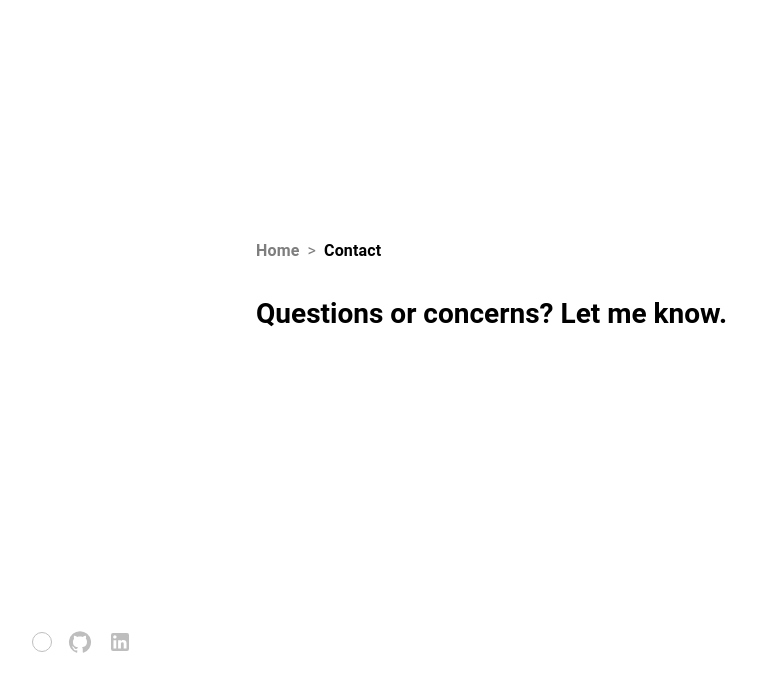
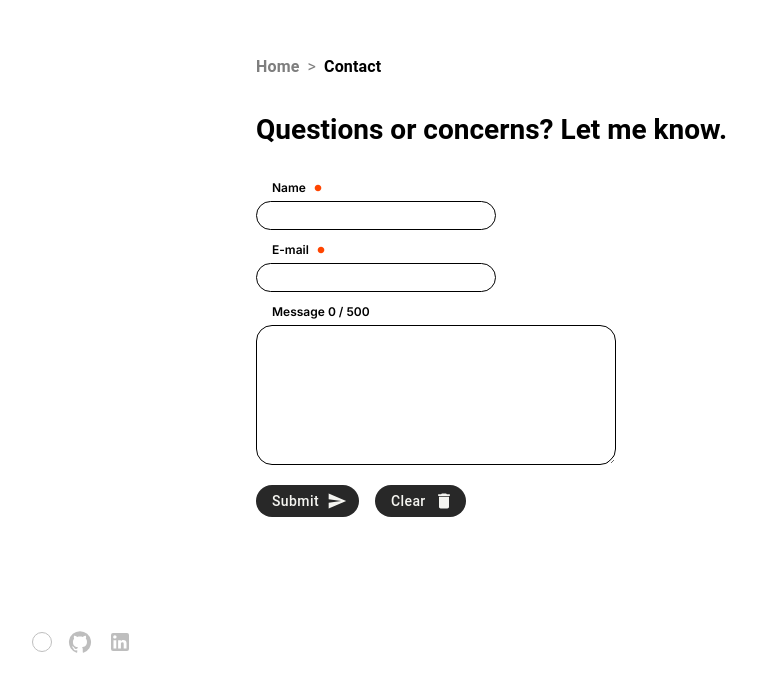
Before and after one commit to tacoplat/portfolio, a Next.js app: page /contact in a window 1280 px wide. Shown: the part 114-800 px from the top of the page, without its empty margins (0-757 px from the left). Built offline with nearby package versions, Linux system fonts and the light colour scheme.

Commit message:
feat: contact form UI in place

```diff
--- a/src/app/contact/page.jsx
+++ b/src/app/contact/page.jsx
@@ -5,6 +5,7 @@ import { GlobalPortfolioContext } from "@/components/global/GlobalPortfolioConte
 import CurrentRouteBreadcrumbs from "@/components/routing/CurrentRouteBreadcrumbs";
 import { LandingText } from "@/components/styles/typography";
 import { MainContent } from "@/components/styles/common";
+import ContactForm from "@/components/contactForm/ContactForm";
 
 export default function About() {
   const { isSmallScreen, theme } = useContext(GlobalPortfolioContext);
@@ -15,6 +16,7 @@ export default function About() {
       <LandingText variant="h5" isSmallScreen={isSmallScreen}>
         Questions or concerns? Let me know.
       </LandingText>
+      <ContactForm />
     </MainContent>
   );
 }
--- /dev/null
+++ b/src/components/contactForm/ContactForm.jsx
@@ -0,0 +1,184 @@
+"use client";
+
+import styled from "@emotion/styled";
+import { Box } from "@mui/material";
+import { useContext, useState } from "react";
+import { colors } from "../styles/colors";
+import { GlobalPortfolioContext } from "../global/GlobalPortfolioContext";
+import {
+  ActionWrapperBase,
+  LabelFieldWrapper,
+  StyledButton,
+  StyledLabel,
+} from "./formComponents";
+import CircleIcon from "@mui/icons-material/Circle";
+import SendIcon from "@mui/icons-material/Send";
+import DeleteIcon from "@mui/icons-material/Delete";
+
+const FormWrapper = styled("form")({
+  display: "flex",
+  flexDirection: "column",
+  maxWidth: "100%",
+  gap: 12,
+  width: "70%",
+  "div[data-lastpass-icon-root]": {
+    display: "none",
+  },
+  scrollBehavior: "smooth",
+});
+
+const getInputWidth = (size) => {
+  switch (size) {
+    case "small":
+      return 160;
+    case "medium":
+      return 240;
+    case "large":
+      return 360;
+    default:
+      return 240;
+  }
+};
+
+const Input = styled("input")(({ size, theme }) => ({
+  padding: "6px 12px",
+  width: getInputWidth(size),
+  maxWidth: "100%",
+  border: `1px solid ${colors[theme].borderHighContrast}`,
+  borderRadius: "2rem",
+  boxSizing: "border-box",
+}));
+
+const TextArea = styled("textarea")(({ theme }) => ({
+  width: getInputWidth("large"),
+  maxWidth: "100%",
+  height: 140,
+  padding: 12,
+  fontSize: 14,
+  lineHeight: "140%",
+  fontFamily: "sans-serif",
+  border: `1px solid ${colors[theme].borderHighContrast}`,
+  borderRadius: "1rem",
+  boxSizing: "border-box",
+}));
+
+const Indicator = styled(CircleIcon)(({ invalid }) => ({
+  color: invalid ? "orangered" : "forestgreen",
+  fontSize: 8,
+  marginLeft: "0.5rem",
+}));
+
+const Field = ({ label, size, type, value, updater, finalValidator }) => {
+  const { theme } = useContext(GlobalPortfolioContext);
+  return (
+    <LabelFieldWrapper>
+      <StyledLabel theme={theme}>
+        {label}
+        {<Indicator invalid={finalValidator && !finalValidator(value)} />}
+      </StyledLabel>
+      <Input
+        type={type}
+        size={size}
+        theme={theme}
+        value={value}
+        onChange={(e) => updater(e.target.value)}
+      />
+    </LabelFieldWrapper>
+  );
+};
+
+const TextAreaField = ({ label, value, updater }) => {
+  const { theme } = useContext(GlobalPortfolioContext);
+  return (
+    <LabelFieldWrapper>
+      <StyledLabel theme={theme}>
+        {label} <span>{value.length} / 500</span>
+      </StyledLabel>
+      <TextArea
+        value={value}
+        theme={theme}
+        onChange={(e) => updater(e.target.value)}
+      />
+    </LabelFieldWrapper>
+  );
+};
+
+const ActionWrapper = styled(ActionWrapperBase)(({ isSmallScreen }) => ({
+  marginTop: "0.5rem",
+  justifyContent: isSmallScreen ? "center" : "start",
+}));
+
+const defaultFormValues = {
+  name: "",
+  email: "",
+  message: "",
+};
+
+const MAX_MESSAGE_LENGTH = 500;
+
+// Inputs valid when
+const validators = {
+  inProgress: {
+    message: (value) => value.length <= MAX_MESSAGE_LENGTH,
+  },
+  final: {
+    name: (value) => value.length > 0,
+    email: (value) => value.match(/^[\w-\.]+@([\w-]+\.)+[\w-]{2,4}$/) !== null,
+  },
+};
+
+export default function ContactForm() {
+  const [formValues, setFormValues] = useState(defaultFormValues);
+  const { isSmallScreen, theme } = useContext(GlobalPortfolioContext);
+
+  const generateUpdater = ({ field, validator }) => {
+    if (!formValues.hasOwnProperty(field)) return () => {};
+    return (newValue) => {
+      if (!validator || validator(newValue)) {
+        setFormValues({ ...formValues, [field]: newValue });
+      }
+    };
+  };
+
+  return (
+    <FormWrapper autocomplete="off">
+      <Field
+        label="Name"
+        type="text"
+        value={formValues.name}
+        updater={generateUpdater({ field: "name" })}
+        finalValidator={validators.final.name}
+      />
+      <Field
+        label="E-mail"
+        type="email"
+        value={formValues.email}
+        updater={generateUpdater({
+          field: "email",
+        })}
+        finalValidator={validators.final.email}
+      />
+      <TextAreaField
+        label="Message"
+        size="large"
+        value={formValues.message}
+        updater={generateUpdater({
+          field: "message",
+          validator: validators.inProgress.message,
+        })}
+      />
+      <ActionWrapper isSmallScreen={isSmallScreen}>
+        <StyledButton theme={theme} endIcon={<SendIcon />}>
+          Submit
+        </StyledButton>
+        <StyledButton
+          theme={theme}
+          endIcon={<DeleteIcon />}
+          onClick={() => setFormValues(defaultFormValues)}
+        >
+          Clear
+        </StyledButton>
+      </ActionWrapper>
+    </FormWrapper>
+  );
+}
--- /dev/null
+++ b/src/components/contactForm/formComponents.js
@@ -0,0 +1,38 @@
+"use client";
+
+import styled from "@emotion/styled";
+import { colors } from "../styles/colors";
+import { noSelect } from "../styles/utils";
+import { Box, Button } from "@mui/material";
+
+export const StyledLabel = styled("label")(({ theme, isSmallScreen }) => ({
+  fontSize: isSmallScreen ? 10 : 12,
+  marginLeft: 16,
+  fontWeight: 600,
+  color: `1px solid ${colors[theme].textColorPrimary}`,
+  ...noSelect,
+}));
+
+export const LabelFieldWrapper = styled(Box)({
+  display: "flex",
+  flexDirection: "column",
+  rowGap: 6,
+});
+
+export const StyledButton = styled(Button)(({ theme }) => ({
+  color: colors[theme].textColorPrimaryInverted,
+  backgroundColor: colors[theme].backgroundInverted,
+  borderRadius: "2rem",
+  padding: "4px 16px",
+  textTransform: "none",
+  "&:hover": {
+    backgroundColor: colors[theme].backgroundInverted,
+    color: colors[theme].textColorSecondaryInverted,
+  },
+}));
+
+export const ActionWrapperBase = styled(Box)({
+  display: "flex",
+  columnGap: 16,
+  rowGap: 8,
+});
--- a/src/components/global/RootContainer.jsx
+++ b/src/components/global/RootContainer.jsx
@@ -11,13 +11,14 @@ import GitHubIcon from "@mui/icons-material/GitHub";
 import LinkedInIcon from "@mui/icons-material/LinkedIn";
 
 export const StyledBox = styled(Box)(({ theme }) => ({
-  height: "100vh",
-  width: "100vw",
+  maxHeight: "100vh",
+  maxWidth: "100vw",
   display: "flex",
   justifyContent: "center",
   alignItems: "center",
   backgroundColor: colors[theme].background,
   color: colors[theme].textColorPrimary,
+  overflow: "clip",
 }));
 
 const UtilityContainer = styled(Box)({
@@ -42,9 +43,7 @@ const IconLinkWrapper = styled("a")(({ theme }) => ({
 
 export default function RootContainer({ children }) {
   const [dark, setDark] = useState(false);
-  const [screenWidth, setScreenWidth] = useState(
-window.innerWidth
-  );
+  const [screenWidth, setScreenWidth] = useState(window.innerWidth);
   const [educationItems, setEducationItems] = useState([]);
   const [workItems, setWorkItems] = useState([]);
   const [volunteerItems, setVolunteerItems] = useState([]);
--- a/src/components/projectViewer/ProjectViewer.jsx
+++ b/src/components/projectViewer/ProjectViewer.jsx
@@ -18,7 +18,7 @@ const Viewer = styled(Box)(({ isSmallScreen }) => {
     width: "100%",
     height: isSmallScreen ? "100%" : "auto",
     overflowY: isSmallScreen ? "auto" : "hidden",
-    overflowX: "auto",
+    overflowX: isSmallScreen ? "auto" : "scroll",
     scrollSnapType: "both mandatory",
     scrollBehavior: "smooth",
     padding: isSmallScreen ? 0 : "0 0 52px 0",
--- a/src/components/styles/routing.js
+++ b/src/components/styles/routing.js
@@ -4,6 +4,7 @@ export const linkStyling = ({ theme }) => ({
   a: {
     color: colors[theme].textColorSecondary,
     textDecoration: "none",
+    fontWeight: 600,
     "& .MuiTypography-body1": {
       fontWeight: 600,
       "&:hover": {
```
Also changed, not shown: src/app/about/page.jsx (+10 -7 lines), src/app/experience/page.jsx (+5 -16 lines), src/components/projectViewer/ProjectFilter.jsx (+4 -10 lines), src/components/projectViewer/mockProjects.js (+7 -7 lines).
